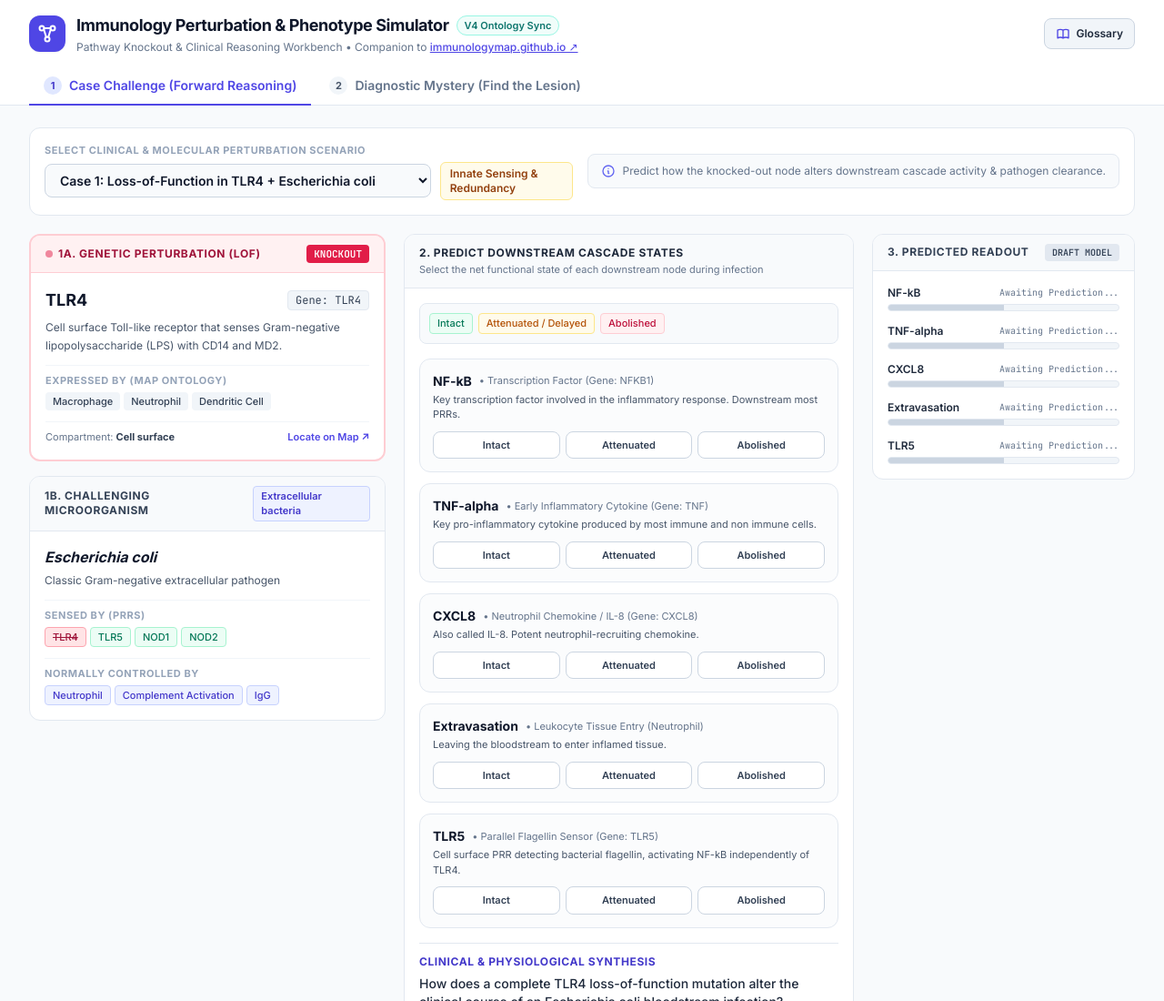
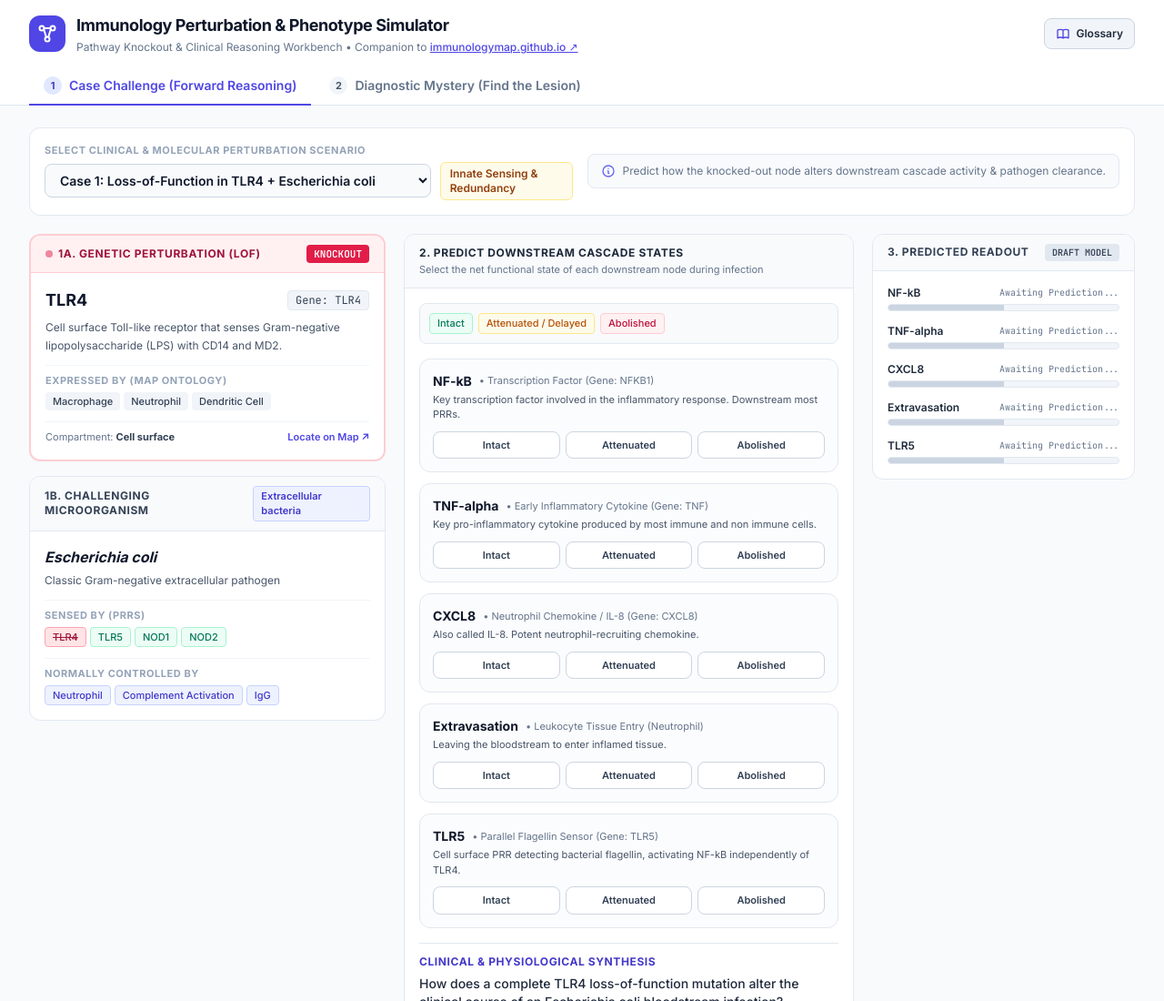
Before and after one commit to immunologymap/casestudy, a plain HTML site: page index.html in a window 1280 px wide. Shown: the top 1100 px of the page at 91% size. Drawn offline with nearby package versions, Linux system fonts and the light colour scheme.

Commit message:
Remove 'V4 Ontology Sync' label from index.html
Removed the 'V4 Ontology Sync' label from the header.

```diff
--- a/index.html
+++ b/index.html
@@ -64,9 +64,6 @@
               <h1 class="text-base sm:text-lg font-bold text-slate-900 tracking-tight">
                 Immunology Perturbation &amp; Phenotype Simulator
               </h1>
-              <span class="inline-flex items-center px-2 py-0.5 rounded-full text-[11px] font-semibold bg-teal-50 text-teal-700 border border-teal-200">
-                V4 Ontology Sync
-              </span>
             </div>
             <p class="text-xs text-slate-500 mt-0.5">
               Pathway Knockout &amp; Clinical Reasoning Workbench • Companion to
```
